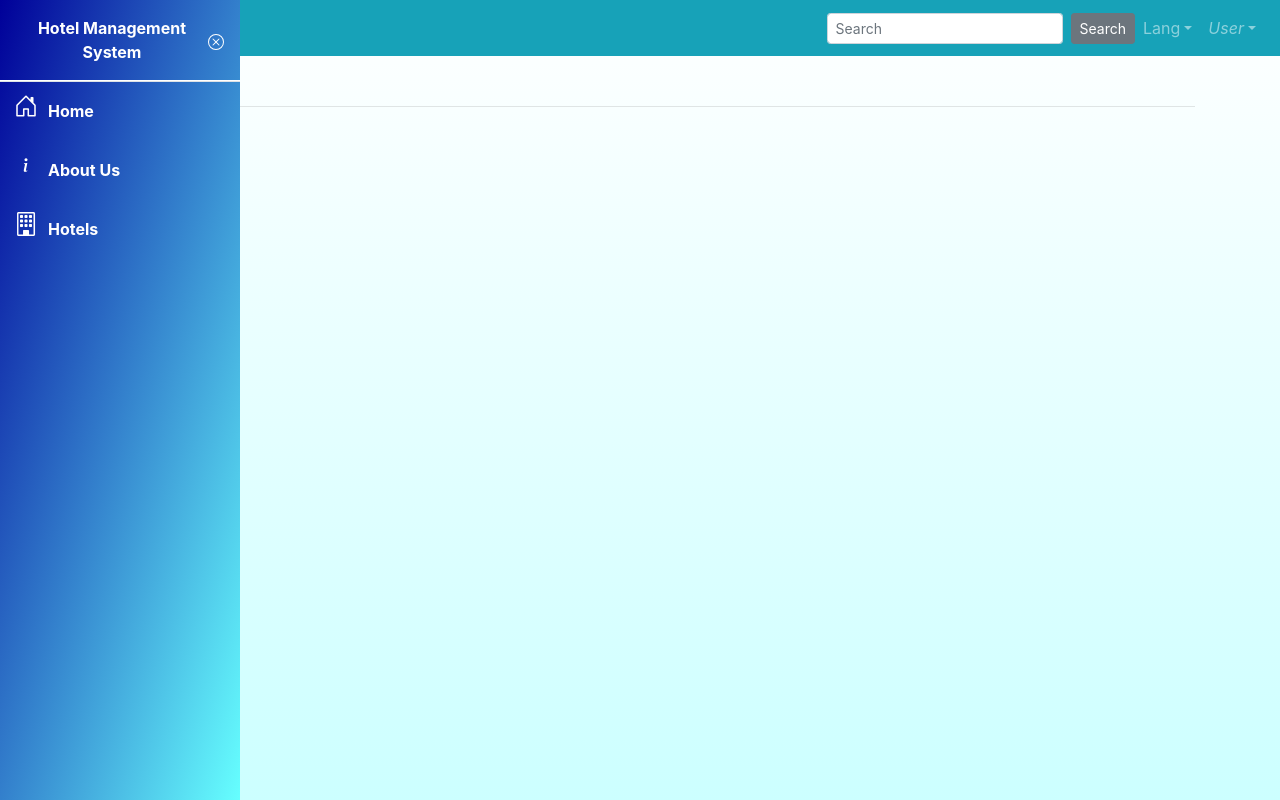
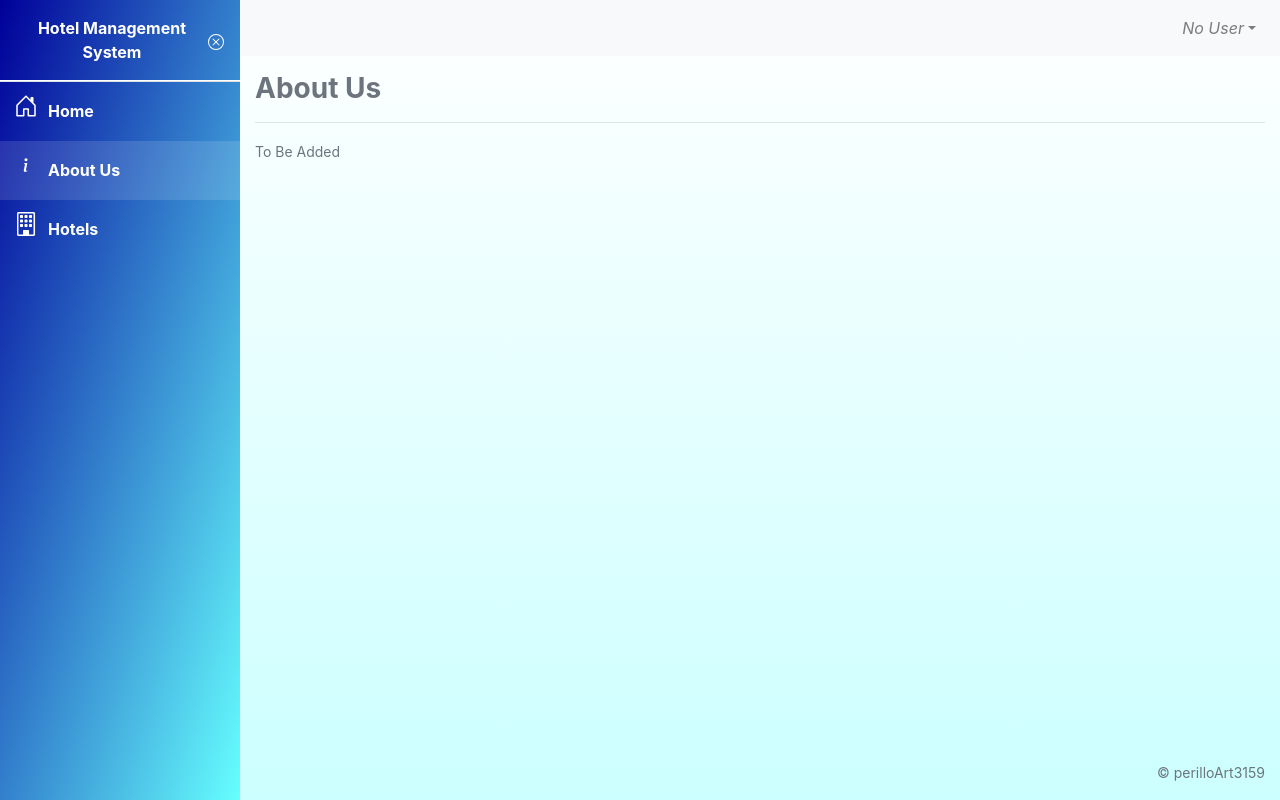
Before and after one commit to perilloArt3159/hms-sample, a Nuxt app in the folder frontend/: page /about-us in a window 1280 px wide. Built offline with nearby package versions, Linux system fonts and the light colour scheme.

Commit message:
:sparkles: Front-End Main Page Section

```diff
--- a/frontend/components/AppFooter.vue
+++ b/frontend/components/AppFooter.vue
@@ -1,6 +1,12 @@
 <template>
-    <footer>
-
+    <footer class="py-3">
+        <b-container fluid>
+            <b-row>
+                <b-col cols="12" class="text-right">
+                    <small class="text-muted small">&#169; perilloArt3159</small>
+                </b-col>
+            </b-row>
+        </b-container>
     </footer>
 </template>
 
--- a/frontend/components/AppHeader.vue
+++ b/frontend/components/AppHeader.vue
@@ -1,34 +1,14 @@
 <template>
     <header>
-        <b-navbar toggleable="lg" type="dark" variant="info">
-            <b-navbar-brand href="#">NavBar</b-navbar-brand>
-
-            <b-navbar-toggle target="nav-collapse"></b-navbar-toggle>
-
+        <b-navbar toggleable="lg" type="light" variant="light">
             <b-collapse id="nav-collapse" is-nav>
-                <b-navbar-nav>
-                    <b-nav-item href="#">Link</b-nav-item>
-                    <b-nav-item href="#" disabled>Disabled</b-nav-item>
-                </b-navbar-nav>
 
                 <!-- Right aligned nav items -->
                 <b-navbar-nav class="ml-auto">
-                    <b-nav-form>
-                        <b-form-input size="sm" class="mr-sm-2" placeholder="Search"></b-form-input>
-                        <b-button size="sm" class="my-2 my-sm-0" type="submit">Search</b-button>
-                    </b-nav-form>
-
-                    <b-nav-item-dropdown text="Lang" right>
-                        <b-dropdown-item href="#">EN</b-dropdown-item>
-                        <b-dropdown-item href="#">ES</b-dropdown-item>
-                        <b-dropdown-item href="#">RU</b-dropdown-item>
-                        <b-dropdown-item href="#">FA</b-dropdown-item>
-                    </b-nav-item-dropdown>
-
                     <b-nav-item-dropdown right>
                         <!-- Using 'button-content' slot -->
                         <template #button-content>
-                            <em>User</em>
+                            <em>No User</em>
                         </template>
                         <b-dropdown-item href="#">Profile</b-dropdown-item>
                         <b-dropdown-item href="#">Sign Out</b-dropdown-item>
--- a/frontend/components/AppSidebar.vue
+++ b/frontend/components/AppSidebar.vue
@@ -113,6 +113,17 @@
             background-color: #2BACF8;
         }
     }
+
+    a.nuxt-link-active
+    {
+        font-weight: bold;
+    }
+
+    /* exact link will show the primary color for only the exact matching link */
+    a.nuxt-link-exact-active
+    {
+        background-color: #ffffff20;
+    }
 }
 
 </style>
--- a/frontend/layouts/dashboard.vue
+++ b/frontend/layouts/dashboard.vue
@@ -1,12 +1,17 @@
 <template>
-    <div>
+    <div id="content">
         <app-sidebar/>
         <div id="main">
             <app-header/>
             <main>
-                <b-container>
-                    <Nuxt />
-                </b-container>
+                <transition name="home">
+                    <b-container
+                        class="my-3"
+                        fluid
+                    >
+                        <Nuxt />
+                    </b-container>
+                </transition>
             </main>
             <app-footer/>
         </div>
@@ -45,6 +50,19 @@
         left: 240px;
     }
 }
+
+.home-enter-active,
+.home-leave-active
+{
+    transition: opacity .5s;
+}
+
+.home-enter,
+.home-leave-active
+{
+    opacity: 0;
+}
+
 </style>
 
 <script lang="ts">
--- a/frontend/layouts/default.vue
+++ b/frontend/layouts/default.vue
@@ -1,6 +1,5 @@
 <template>
     <div>
-        <h1>Hello World</h1>
         <Nuxt />
     </div>
 </template>
--- a/frontend/pages/about-us.vue
+++ b/frontend/pages/about-us.vue
@@ -1,21 +1,27 @@
 <template>
     <div>
-        <h3 class="fw-bold text-secondary">
+        <h3 class="font-weight-bold text-secondary">
             About Us
         </h3>
 
         <hr class="hr" />
+
+        <b-row>
+            <b-col class="text-muted">
+                <small class="text-muted">
+                    To Be Added
+                </small>
+            </b-col>
+        </b-row>
     </div>
 </template>
 
-<script lang="ts">
+<script>
 
-import Vue from 'vue'
+export default
+{
+    name  : 'AboutUs',
+    layout: "dashboard",
+}
 
-export default Vue.extend(
-	{
-        name  : 'AboutUsPage',
-        layout: "dashboard",
-    }
-)
 </script>
--- a/frontend/pages/hotels.vue
+++ b/frontend/pages/hotels.vue
@@ -1,21 +1,27 @@
 <template>
     <div>
-        <h3 class="fw-bold text-secondary">
-            Customers
+        <h3 class="font-weight-bold text-secondary">
+            Hotels
         </h3>
 
         <hr class="hr" />
+
+        <b-row>
+            <b-col class="text-muted">
+                <small class="text-muted">
+                    To Be Added
+                </small>
+            </b-col>
+        </b-row>
     </div>
 </template>
 
-<script lang="ts">
+<script>
 
-import Vue from 'vue'
+export default
+{
+    name  : 'HotelsPage',
+    layout: "dashboard",
+}
 
-export default Vue.extend(
-    {
-        name: 'HotelsPage',
-        layout: "dashboard",
-    }
-)
 </script>
--- a/frontend/pages/index.vue
+++ b/frontend/pages/index.vue
@@ -1,21 +1,27 @@
 <template>
 	<div>
-		<h3 class="fw-bold text-secondary">
+		<h3 class="font-weight-bold text-secondary">
 			Home
 		</h3>
 
 		<hr class="hr" />
+
+		<b-row>
+			<b-col class="text-muted">
+				<small class="text-muted">
+					To Be Added
+				</small>
+			</b-col>
+		</b-row>
 	</div>
 </template>
 
-<script lang="ts">
+<script>
 
-import Vue from 'vue'
+export default
+{
+    name  : 'IndexPage',
+    layout: "dashboard",
+}
 
-export default Vue.extend(
-	{
-		name  : 'IndexPage',
-		layout: "dashboard",
-	}
-)
 </script>
```
